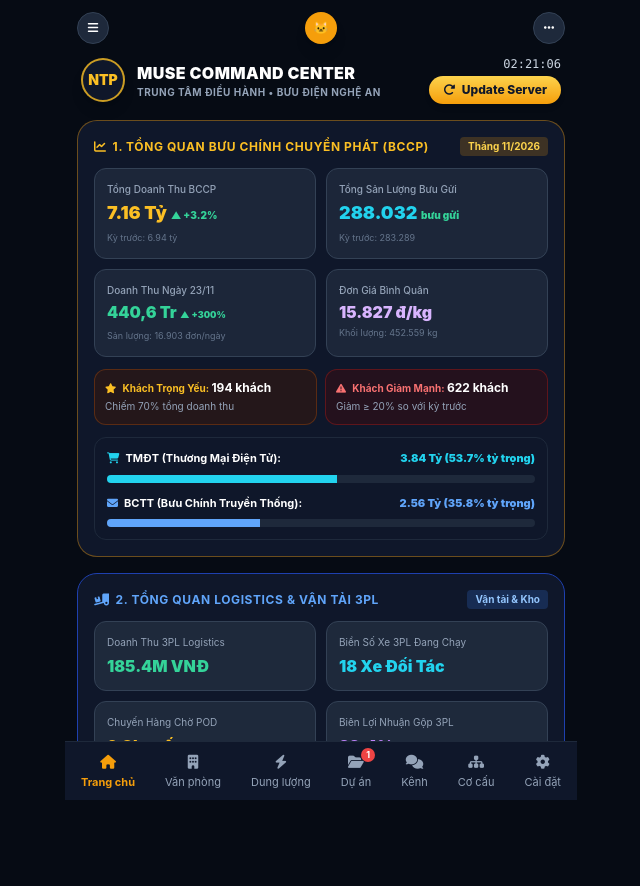
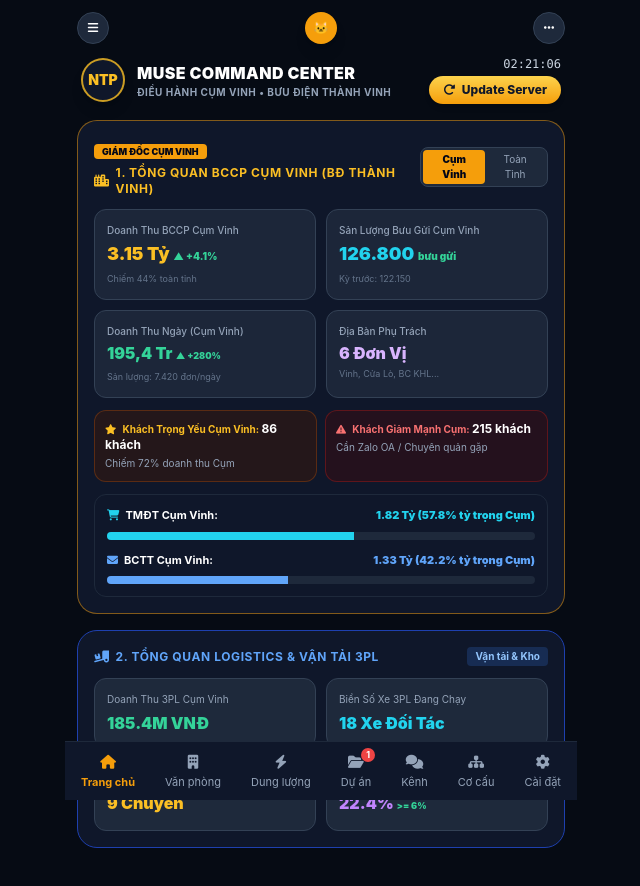
Before and after one commit to haobdna-vinh/bdna-command-center, a plain HTML site: page index.html in a window 1280 px wide. Shown: the whole page, without its empty margins (319-959 px from the left). Drawn offline with nearby package versions, Linux system fonts and the light colour scheme.

Commit message:
feat(ui): emphasize Cụm Vinh (3.15B VND) as primary scope for Director Phạm Bá Hào

```diff
--- a/index.html
+++ b/index.html
@@ -3,7 +3,7 @@
 <head>
   <meta charset="UTF-8">
   <meta name="viewport" content="width=device-width, initial-scale=1.0, maximum-scale=1.0, user-scalable=no">
-  <title>MUSE COMMAND CENTER - BƯU ĐIỆN NGHỆ AN</title>
+  <title>MUSE COMMAND CENTER - CỤM VINH</title>
 
   <link rel="manifest" href="data:application/manifest+json,%7B%22name%22%3A%22AI%20Command%20Center%20B%C4%90NA%22%2C%22short_name%22%3A%22CommandCenter%22%2C%22start_url%22%3A%22.%2F%22%2C%22display%22%3A%22standalone%22%2C%22background_color%22%3A%22%23060b14%22%2C%22theme_color%22%3A%22%230f172a%22%7D">
 
@@ -105,7 +105,7 @@
     <div onclick="switchAppTab('TrangChu')" class="w-8 h-8 rounded-full bg-slate-800 flex items-center justify-center text-xs font-bold border border-slate-700 cursor-pointer">
       <i class="fa-solid fa-bars text-white"></i>
     </div>
-    <div onclick="openAgentModal('Chủ Tịch Phạm Bá Hào', 'CHỦ TỊCH & GIÁM ĐỐC', 'Đang trực tiếp chỉ đạo & điều hành bộ máy 8 nhân viên AI tác chiến.', '👑', 'pham_ba_hao.jpg', 'chu_tich')" class="w-8 h-8 rounded-full bg-amber-500 flex items-center justify-center text-xs text-slate-900 font-bold shadow-lg cursor-pointer">
+    <div onclick="openAgentModal('Chủ Tịch Phạm Bá Hào', 'CHỦ TỊCH & GIÁM ĐỐC', 'Đang trực tiếp chỉ đạo & điều hành Cụm Bưu điện Vinh.', '👑', 'pham_ba_hao.jpg', 'chu_tich')" class="w-8 h-8 rounded-full bg-amber-500 flex items-center justify-center text-xs text-slate-900 font-bold shadow-lg cursor-pointer">
       🐱
     </div>
     <div onclick="switchAppTab('CaiDat')" class="w-8 h-8 rounded-full bg-slate-800 flex items-center justify-center text-xs font-bold border border-slate-700 cursor-pointer">
@@ -121,7 +121,7 @@
       </div>
       <div>
         <h1 class="text-base font-black tracking-wide text-white">MUSE COMMAND CENTER</h1>
-        <p class="text-[10px] text-slate-400 font-bold uppercase tracking-wider">TRUNG TÂM ĐIỀU HÀNH • BƯU ĐIỆN NGHỆ AN</p>
+        <p class="text-[10px] text-slate-400 font-bold uppercase tracking-wider">ĐIỀU HÀNH CỤM VINH • BƯU ĐIỆN THÀNH VINH</p>
       </div>
     </div>
     <div class="text-right">
@@ -132,75 +132,82 @@
     </div>
   </div>
 
-  <!-- TAB 1: TRANG CHỦ (ĐƯA BÁO CÁO BCCP LÊN ĐẦU, LOGISTICS LÊN THỨ 2) -->
+  <!-- TAB 1: TRANG CHỦ (TỔNG QUAN BCCP CỤM VINH LÊN ĐẦU TIÊN) -->
   <div id="pageTrangChu" class="tab-page active-page">
 
-    <!-- 1. BÁO CÁO TỔNG QUAN BCCP (BƯU CHÍNH CHUYỂN PHÁT - ĐẦU TIÊN) -->
-    <div class="card-navy p-4 mb-4 border border-amber-500/40">
+    <!-- 1. BÁO CÁO TỔNG QUAN BCCP CỤM VINH (BƯU ĐIỆN THÀNH VINH) -->
+    <div class="card-navy p-4 mb-4 border border-amber-500/50">
       <div class="flex justify-between items-center mb-3">
-        <h3 class="text-xs font-bold text-amber-400 uppercase tracking-wider flex items-center">
-          <i class="fa-solid fa-chart-line mr-1.5"></i>1. TỔNG QUAN BƯU CHÍNH CHUYỂN PHÁT (BCCP)
-        </h3>
-        <span class="text-[10px] bg-amber-500/20 text-amber-300 font-bold px-2 py-0.5 rounded">Tháng 11/2026</span>
-      </div>
-
-      <!-- KPI Top Grid -->
-      <div class="grid grid-cols-2 gap-2.5 text-xs mb-3">
-        <div class="bg-slate-800/90 p-3 rounded-xl border border-slate-700">
-          <span class="text-[10px] text-slate-400 block font-medium">Tổng Doanh Thu BCCP</span>
-          <span class="text-lg font-black text-amber-400 block mt-0.5">7.16 Tỷ <small class="text-[10px] text-emerald-400">▲ +3.2%</small></span>
-          <span class="text-[9px] text-slate-500">Kỳ trước: 6.94 tỷ</span>
+        <div>
+          <span class="bg-amber-500 text-slate-950 text-[9px] font-black px-2 py-0.5 rounded uppercase">GIÁM ĐỐC CỤM VINH</span>
+          <h3 class="text-xs font-bold text-amber-400 uppercase tracking-wider mt-1 flex items-center">
+            <i class="fa-solid fa-city mr-1.5"></i>1. TỔNG QUAN BCCP CỤM VINH (BĐ THÀNH VINH)
+          </h3>
         </div>
-        <div class="bg-slate-800/90 p-3 rounded-xl border border-slate-700">
-          <span class="text-[10px] text-slate-400 block font-medium">Tổng Sản Lượng Bưu Gửi</span>
-          <span class="text-lg font-black text-cyan-400 block mt-0.5">288.032 <small class="text-[10px] text-emerald-400">bưu gửi</small></span>
-          <span class="text-[9px] text-slate-500">Kỳ trước: 283.289</span>
-        </div>
-        <div class="bg-slate-800/90 p-3 rounded-xl border border-slate-700">
-          <span class="text-[10px] text-slate-400 block font-medium">Doanh Thu Ngày 23/11</span>
-          <span class="text-base font-black text-emerald-400 block mt-0.5">440,6 Tr <small class="text-[9px] text-emerald-400">▲ +300%</small></span>
-          <span class="text-[9px] text-slate-500">Sản lượng: 16.903 đơn/ngày</span>
-        </div>
-        <div class="bg-slate-800/90 p-3 rounded-xl border border-slate-700">
-          <span class="text-[10px] text-slate-400 block font-medium">Đơn Giá Bình Quân</span>
-          <span class="text-base font-black text-purple-300 block mt-0.5">15.827 đ/kg</span>
-          <span class="text-[9px] text-slate-500">Khối lượng: 452.559 kg</span>
+        <!-- Scope Toggle Buttons -->
+        <div class="flex bg-slate-800 p-0.5 rounded-lg border border-slate-700 text-[10px]">
+          <button class="bg-amber-500 text-slate-950 font-black px-2 py-0.5 rounded">Cụm Vinh</button>
+          <button onclick="showToast('Xem Toàn tỉnh: 7.16 Tỷ')" class="text-slate-400 px-2 py-0.5 hover:text-white">Toàn Tỉnh</button>
         </div>
       </div>
 
-      <!-- Khách Trọng Yếu & Khách Cảnh Báo -->
-      <div class="grid grid-cols-2 gap-2 text-xs mb-3">
-        <div class="bg-amber-950/40 p-2.5 rounded-xl border border-amber-800/50">
-          <p class="text-[10px] text-amber-400 font-bold"><i class="fa-solid fa-star mr-1"></i> Khách Trọng Yếu: <span class="text-white text-xs">194 khách</span></p>
-          <p class="text-[10px] text-slate-400 mt-0.5">Chiếm 70% tổng doanh thu</p>
+      <!-- KPI Top Grid for Cụm Vinh -->
+      <div class="grid grid-cols-2 gap-2.5 text-xs mb-3">
+        <div class="bg-slate-800/90 p-3 rounded-xl border border-slate-700">
+          <span class="text-[10px] text-slate-400 block font-medium">Doanh Thu BCCP Cụm Vinh</span>
+          <span class="text-lg font-black text-amber-400 block mt-0.5">3.15 Tỷ <small class="text-[10px] text-emerald-400">▲ +4.1%</small></span>
+          <span class="text-[9px] text-slate-500">Chiếm 44% toàn tỉnh</span>
         </div>
-        <div class="bg-red-950/40 p-2.5 rounded-xl border border-red-800/50">
-          <p class="text-[10px] text-red-400 font-bold"><i class="fa-solid fa-triangle-exclamation mr-1"></i> Khách Giảm Mạnh: <span class="text-white text-xs">622 khách</span></p>
-          <p class="text-[10px] text-slate-400 mt-0.5">Giảm ≥ 20% so với kỳ trước</p>
+        <div class="bg-slate-800/90 p-3 rounded-xl border border-slate-700">
+          <span class="text-[10px] text-slate-400 block font-medium">Sản Lượng Bưu Gửi Cụm Vinh</span>
+          <span class="text-lg font-black text-cyan-400 block mt-0.5">126.800 <small class="text-[10px] text-emerald-400">bưu gửi</small></span>
+          <span class="text-[9px] text-slate-500">Kỳ trước: 122.150</span>
+        </div>
+        <div class="bg-slate-800/90 p-3 rounded-xl border border-slate-700">
+          <span class="text-[10px] text-slate-400 block font-medium">Doanh Thu Ngày (Cụm Vinh)</span>
+          <span class="text-base font-black text-emerald-400 block mt-0.5">195,4 Tr <small class="text-[9px] text-emerald-400">▲ +280%</small></span>
+          <span class="text-[9px] text-slate-500">Sản lượng: 7.420 đơn/ngày</span>
+        </div>
+        <div class="bg-slate-800/90 p-3 rounded-xl border border-slate-700">
+          <span class="text-[10px] text-slate-400 block font-medium">Địa Bàn Phụ Trách</span>
+          <span class="text-base font-black text-purple-300 block mt-0.5">6 Đơn Vị</span>
+          <span class="text-[9px] text-slate-500">Vinh, Cửa Lò, BC KHL...</span>
         </div>
       </div>
 
-      <!-- Cơ cấu Doanh thu Nhóm dịch vụ (TMĐT vs BCTT) -->
+      <!-- Khách Trọng Yếu & Khách Cảnh Báo Cụm Vinh -->
+      <div class="grid grid-cols-2 gap-2 text-xs mb-3">
+        <div class="bg-amber-950/40 p-2.5 rounded-xl border border-amber-800/50">
+          <p class="text-[10px] text-amber-400 font-bold"><i class="fa-solid fa-star mr-1"></i> Khách Trọng Yếu Cụm Vinh: <span class="text-white text-xs">86 khách</span></p>
+          <p class="text-[10px] text-slate-400 mt-0.5">Chiếm 72% doanh thu Cụm</p>
+        </div>
+        <div class="bg-red-950/40 p-2.5 rounded-xl border border-red-800/50">
+          <p class="text-[10px] text-red-400 font-bold"><i class="fa-solid fa-triangle-exclamation mr-1"></i> Khách Giảm Mạnh Cụm: <span class="text-white text-xs">215 khách</span></p>
+          <p class="text-[10px] text-slate-400 mt-0.5">Cần Zalo OA / Chuyên quản gặp</p>
+        </div>
+      </div>
+
+      <!-- Cơ cấu Doanh thu Nhóm dịch vụ Cụm Vinh -->
       <div class="bg-slate-900 p-3 rounded-xl border border-slate-800 text-[11px] space-y-2">
         <div class="flex justify-between items-center">
-          <span class="font-bold text-white"><i class="fa-solid fa-cart-shopping text-cyan-400 mr-1.5"></i>TMĐT (Thương Mại Điện Tử):</span>
-          <span class="font-black text-cyan-400">3.84 Tỷ (53.7% tỷ trọng)</span>
+          <span class="font-bold text-white"><i class="fa-solid fa-cart-shopping text-cyan-400 mr-1.5"></i>TMĐT Cụm Vinh:</span>
+          <span class="font-black text-cyan-400">1.82 Tỷ (57.8% tỷ trọng Cụm)</span>
         </div>
         <div class="w-full bg-slate-800 h-2 rounded-full overflow-hidden">
-          <div class="bg-cyan-400 h-full" style="width: 53.7%"></div>
+          <div class="bg-cyan-400 h-full" style="width: 57.8%"></div>
         </div>
 
         <div class="flex justify-between items-center pt-1">
-          <span class="font-bold text-white"><i class="fa-solid fa-envelope text-blue-400 mr-1.5"></i>BCTT (Bưu Chính Truyền Thống):</span>
-          <span class="font-black text-blue-400">2.56 Tỷ (35.8% tỷ trọng)</span>
+          <span class="font-bold text-white"><i class="fa-solid fa-envelope text-blue-400 mr-1.5"></i>BCTT Cụm Vinh:</span>
+          <span class="font-black text-blue-400">1.33 Tỷ (42.2% tỷ trọng Cụm)</span>
         </div>
         <div class="w-full bg-slate-800 h-2 rounded-full overflow-hidden">
-          <div class="bg-blue-400 h-full" style="width: 35.8%"></div>
+          <div class="bg-blue-400 h-full" style="width: 42.2%"></div>
         </div>
       </div>
     </div>
 
-    <!-- 2. BÁO CÁO LOGISTICS & 3PL (THỨ THU HAI) -->
+    <!-- 2. BÁO CÁO LOGISTICS & 3PL (THỨ HAI) -->
     <div class="card-navy p-4 mb-16 border border-blue-800">
       <div class="flex justify-between items-center mb-3">
         <h3 class="text-xs font-bold text-blue-400 uppercase tracking-wider flex items-center">
@@ -211,7 +218,7 @@
 
       <div class="grid grid-cols-2 gap-2.5 text-xs">
         <div class="bg-slate-800 p-3 rounded-xl border border-slate-700">
-          <p class="text-[10px] text-slate-400">Doanh Thu 3PL Logistics</p>
+          <p class="text-[10px] text-slate-400">Doanh Thu 3PL Cụm Vinh</p>
           <p class="text-base font-black text-emerald-400 mt-1">185.4M VNĐ</p>
         </div>
         <div class="bg-slate-800 p-3 rounded-xl border border-slate-700">
@@ -235,7 +242,7 @@
   <div id="pageVanPhong" class="tab-page">
     <div class="card-navy p-4 mb-5 shadow-2xl">
       <div class="flex justify-between items-center mb-3">
-        <h2 class="text-xs font-bold text-amber-400 uppercase tracking-wider">VĂN PHÒNG LÀM VIỆC (BẤM ĐỂ GIAO VIỆC & XEM KẾT QUẢ)</h2>
+        <h2 class="text-xs font-bold text-amber-400 uppercase tracking-wider">VĂN PHÒNG LÀM VIỆC CỤM VINH (BẤM ĐỂ GIAO VIỆC)</h2>
         <button onclick="showToast('Mở Kênh Chat Nội Bộ')" class="text-[11px] bg-slate-800 text-slate-300 px-3 py-1 rounded-full border border-slate-700 hover:border-amber-400">
           <i class="fa-solid fa-comment mr-1 text-amber-400"></i> Kênh chat
         </button>
@@ -248,11 +255,11 @@
         </div>
         <div class="absolute bottom-2 right-2 text-xl">🌳</div>
 
-        <div class="chibi-char" style="top: 25px; left: 42%;" onclick="openAgentModal('Đại Ca Phạm Bá Hào', 'CHỦ TỊCH / GIÁM ĐỐC', 'Đang chỉ đạo toàn bộ bộ máy 8 nhân viên AI tác chiến.', '👑', 'pham_ba_hao.jpg', 'chu_tich')">
+        <div class="chibi-char" style="top: 25px; left: 42%;" onclick="openAgentModal('Đại Ca Phạm Bá Hào', 'CHỦ TỊCH / GIÁM ĐỐC CỤM VINH', 'Đang chỉ đạo toàn bộ bộ máy 8 nhân viên AI tác chiến tại Cụm Bưu điện Vinh.', '👑', 'pham_ba_hao.jpg', 'chu_tich')">
           <div class="w-12 h-12 rounded-full border-2 border-amber-400 overflow-hidden shadow-xl bg-slate-900">
             <img src="pham_ba_hao.jpg" alt="Chủ tịch Phạm Bá Hào" class="w-full h-full object-cover">
           </div>
-          <span class="badge-tag mt-1 shadow">GHẾ CHỦ TỊCH</span>
+          <span class="badge-tag mt-1 shadow">GHẾ CHỦ TỊCH CỤM VINH</span>
         </div>
 
         <div class="chibi-char" style="top: 85px; left: 18%;" onclick="openAgentModal('Tiểu Đệ', 'TỔNG CHỈ HUY / CEO', 'Đã mã hóa CSDL pgcrypto, kết nối Zalo OA, đẩy code tms-web & điều phối 8 AI.', '⚡', null, 'tieu_de')">
@@ -292,7 +299,7 @@
         <button onclick="selectDesk(this, 'Tiểu Soát', 'ROBOT ĐỐI SOÁT', 'Chuyên chạy đối soát dữ liệu BHXH/BHYT', '⚙️', null, 'tieu_soat')" class="nav-btn">Kênh Nhật (Tiểu Soát)</button>
         <button onclick="selectDesk(this, 'Tiểu Vận', '3PL VẬN TẢI', 'Theo dõi 18 biển số xe đối tác trên tms-web', '🚛', null, 'tieu_van')" class="nav-btn">Kênh Trung (Tiểu Vận)</button>
         <button onclick="selectDesk(this, 'Tiểu Bưu', 'BƯU GỬI KHL', 'Quản lý thu gom KHL Vinh & bưu cục', '📦', null, 'tieu_buu')" class="nav-btn">Kênh Anh (Tiểu Bưu)</button>
-        <button onclick="selectDesk(this, 'Đại Ca Phạm Bá Hào', 'CHỦ TỊCH', 'Giám đốc Bưu điện Thành Vinh • Chỉ đạo chung', '👑', 'pham_ba_hao.jpg', 'chu_tich')" class="nav-btn active">Ghế Chủ Tịch (Đại Ca)</button>
+        <button onclick="selectDesk(this, 'Đại Ca Phạm Bá Hào', 'CHỦ TỊCH CỤM VINH', 'Giám đốc Cụm Vinh • Chỉ đạo chung', '👑', 'pham_ba_hao.jpg', 'chu_tich')" class="nav-btn active">Ghế Chủ Tịch (Cụm Vinh)</button>
         <button onclick="selectDesk(this, 'Tiểu Tham', 'THAM MƯU KẾ HOẠCH', 'Soạn thảo văn bản chỉ đạo & thông báo', '✍️', null, 'tieu_tham')" class="nav-btn">Khu Họp (Tiểu Tham)</button>
         <button onclick="showToast('Chủ tịch tới Khu Nghỉ')" class="nav-btn">Khu Nghỉ</button>
         <button onclick="showToast('Mở Bảng Nhiệm Vụ')" class="nav-btn">Bảng Nhiệm Vụ</button>
@@ -308,7 +315,7 @@
       <div id="activityLog" class="space-y-2.5 text-xs">
         <div class="flex justify-between border-b border-slate-800 pb-2">
           <span class="font-bold text-white">Chủ tịch (Phạm Bá Hào)</span>
-          <span class="text-slate-300">Đang điều hành — 0 việc chờ duyệt</span>
+          <span class="text-slate-300">Đang điều hành Cụm Vinh — 0 việc chờ duyệt</span>
         </div>
         <div class="flex justify-between border-b border-slate-800 pb-2">
           <span class="font-bold text-amber-400">CEO · Tiểu Đệ</span>
@@ -351,7 +358,7 @@
       <div class="p-3 bg-slate-800 rounded-xl border border-slate-700 flex justify-between items-center">
         <div>
           <span class="font-bold text-white block">Supabase CSDL PostgreSQL</span>
-          <span class="text-[10px] text-slate-400">Mã hóa pgcrypto & RLS Bưu cục</span>
+          <span class="text-[10px] text-slate-400">Mã hóa pgcrypto & RLS Cụm Vinh</span>
         </div>
         <span class="text-emerald-400 font-bold">Free 500MB (Đang dùng 12MB)</span>
       </div>
@@ -367,11 +374,11 @@
         <span class="text-[10px] text-slate-400">Mô hình 3PL Broker, Biển số xe & Bảng cước Kanban</span>
       </a>
       <a href="https://thugom-vinh.up.railway.app/" target="_blank" class="block p-3 bg-slate-800 rounded-xl border border-slate-700 hover:border-amber-400">
-        <span class="font-bold text-amber-300 block">2. thugom-buugui (Thu gom & Zalo OA)</span>
+        <span class="font-bold text-amber-300 block">2. thugom-buugui (Thu gom Cụm Vinh & Zalo OA)</span>
         <span class="text-[10px] text-slate-400">Quản lý bưu gửi KHL Vinh, Zalo Mini App & ZNS</span>
       </a>
       <div class="p-3 bg-slate-800 rounded-xl border border-slate-700">
-        <span class="font-bold text-emerald-300 block">3. doisoat-bhxh (Robot Python Đối Soát)</span>
+        <span class="font-bold text-emerald-300 block">3. doisoat-bhxh (Robot Python Đối Soát Cụm)</span>
         <span class="text-[10px] text-slate-400">Tự động tải báo cáo & đối soát D03/D05</span>
       </div>
     </div>
@@ -399,10 +406,10 @@
   <!-- TAB 6: CƠ CẤU -->
   <div id="pageCoCau" class="tab-page">
     <div class="card-navy p-4 mb-4 text-xs space-y-2.5">
-      <h3 class="text-xs font-bold text-amber-400 uppercase tracking-wider mb-2"><i class="fa-solid fa-sitemap mr-1.5"></i>CƠ CẤU TỔ CHỨC 8 NHÂN VIÊN AI TÁC CHIẾN</h3>
+      <h3 class="text-xs font-bold text-amber-400 uppercase tracking-wider mb-2"><i class="fa-solid fa-sitemap mr-1.5"></i>CƠ CẤU TỔ CHỨC CỤM VINH & 8 NHÂN VIÊN AI</h3>
       <div class="p-3 bg-amber-500/10 border border-amber-500/30 rounded-xl">
-        <span class="font-bold text-amber-400 block">👑 CHỦ TỊCH / GIÁM ĐỐC: Phạm Bá Hào (@Haobdna)</span>
-        <span class="text-[10px] text-slate-300">Chỉ đạo chiến lược & Phê duyệt quyết định quan trọng</span>
+        <span class="font-bold text-amber-400 block">👑 GIÁM ĐỐC CỤM VINH: Phạm Bá Hào (@Haobdna)</span>
+        <span class="text-[10px] text-slate-300">Chỉ đạo toàn diện các địa bàn: Thành Vinh, Trường Vinh, Vinh Hưng, Vinh Phú, Vinh Lộc, Cửa Lò</span>
       </div>
       <div class="p-3 bg-blue-900/40 border border-blue-700 rounded-xl ml-3">
         <span class="font-bold text-blue-300 block">⚡ TỔNG CHỈ HUY: Tiểu Đệ (General Commander)</span>
@@ -479,7 +486,7 @@
       'tieu_soat': ['Chạy đối soát BHXH Vinh', 'Kiểm tra lệch cước', 'Xuất báo cáo D03/D05'],
       'tieu_buu': ['Kiểm tra bưu cục KHL Vinh', 'Đôn đốc bưu tá thu gom', 'Bóc tách danh mục 21 huyện xã'],
       'tieu_cham': ['Nhắn Zalo OA đôn đốc 8h', 'Trực CSKH tự động 24/7', 'Bắn tin ZNS nhắc việc'],
-      'tieu_de': ['Tổng hợp báo cáo ngày', 'Kiểm tra tiến độ 8 nhân sự AI', 'Rà soát hệ thống 3PL']
+      'tieu_de': ['Tổng hợp báo cáo ngày Cụm Vinh', 'Kiểm tra tiến độ 8 nhân sự AI', 'Rà soát hệ thống 3PL']
     };
 
     const RESULTS = {
@@ -508,10 +515,10 @@
     function updateServer() {
       const icon = document.getElementById('spinIcon');
       icon.classList.add('fa-spin');
-      showToast('Đang đồng bộ dữ liệu Server...');
+      showToast('Đang đồng bộ dữ liệu Cụm Vinh...');
       setTimeout(() => {
         icon.classList.remove('fa-spin');
-        showToast('Server đã được cập nhật mới nhất!');
+        showToast('Dữ liệu Cụm Vinh đã được cập nhật!');
       }, 1500);
     }
 
```
